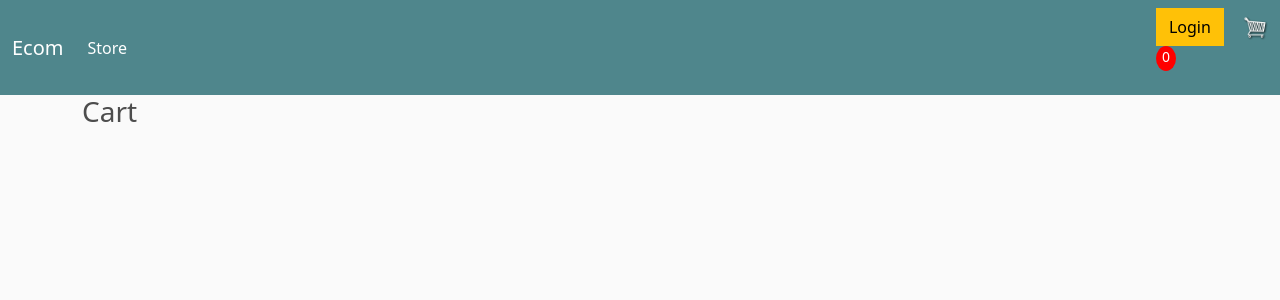
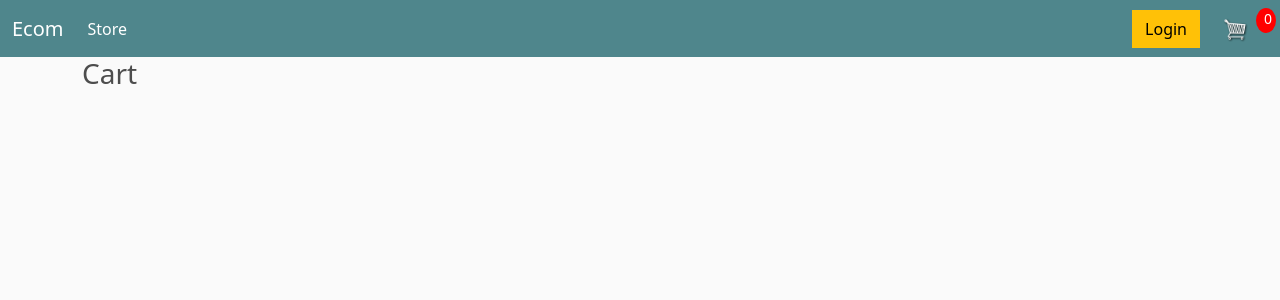
Before and after one commit to hans-huangGOAT/ecommerce, a Django app: page /cart/ in a window 1280 px wide. Shown: the top 300 px of the page. Run offline with Django 3.2, Linux system fonts and the light colour scheme; some libraries are stand-ins or nearby versions.

Commit message:
Styling Update

```diff
--- a/store/templates/navbar.html
+++ b/store/templates/navbar.html
@@ -12,7 +12,7 @@
                     <a class="nav-link active" aria-current="page" href="{% url 'store' %}">Store</a>
                 </li>
             </ul>
-            <div class="form-inline my-2 my-lg-0">
+            <div class="row row-cols-lg-auto g-3 align-items-center">
                 <a href="#" class="btn btn-warning">Login</a>
 
                 <a href="{% url 'cart' %}">
```
